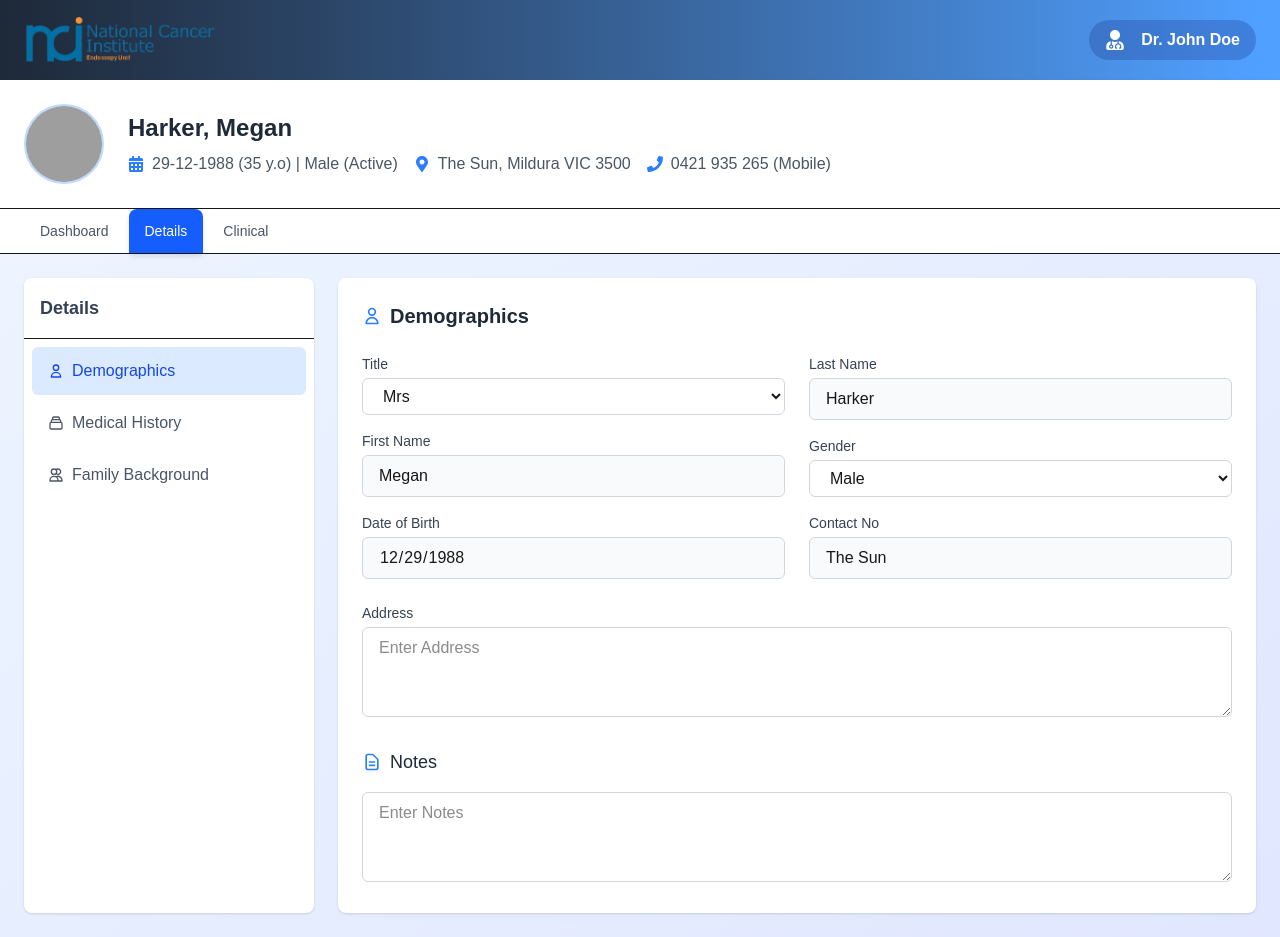
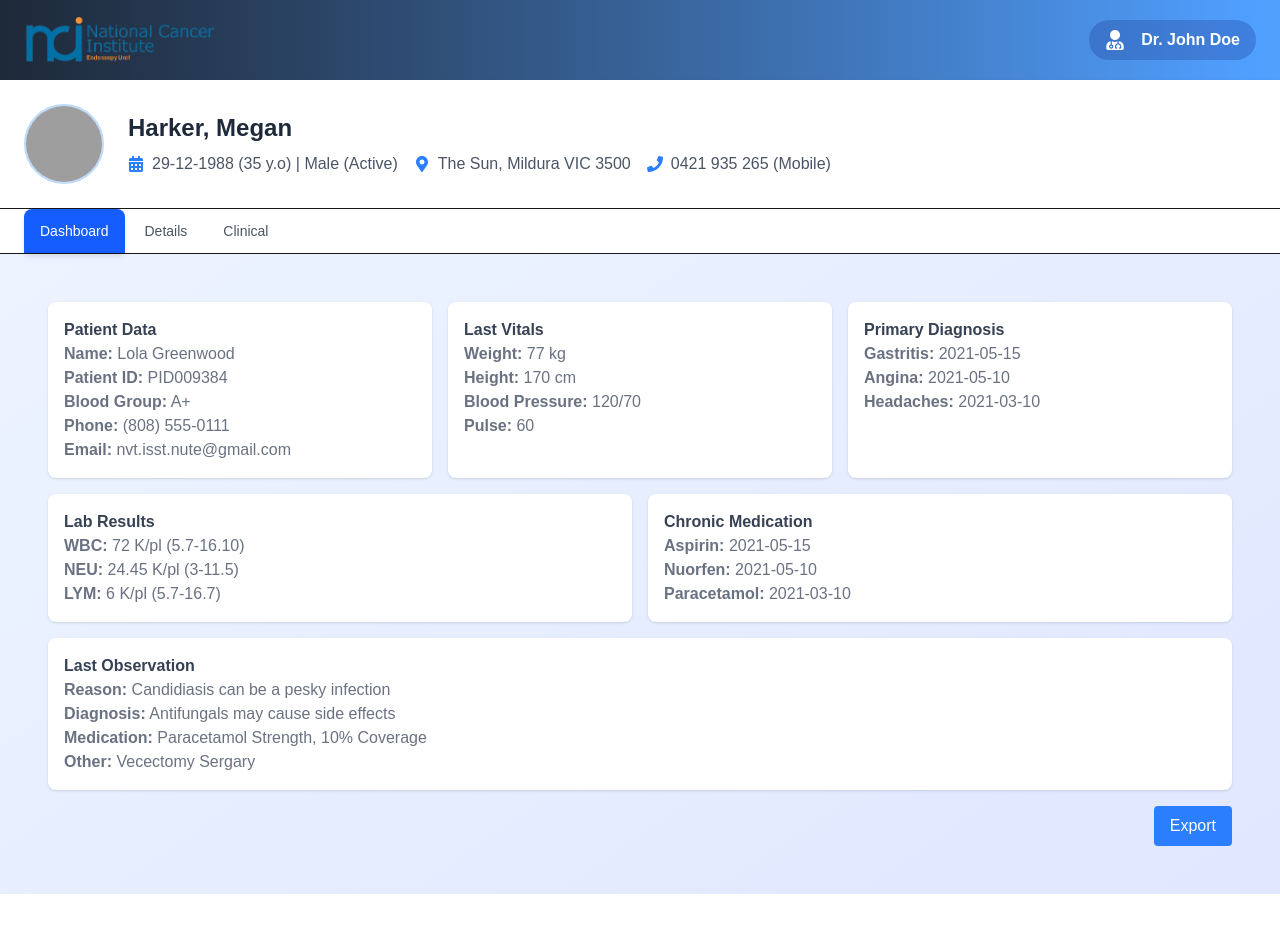
Before and after one commit to mtsachintha/apeksha, a Next.js app: page /details in a window 1280 px wide. After the commit the page ends 894 px from the top, so only its background shows below. Built offline with nearby package versions, Linux system fonts and the light colour scheme; grey boxes are pictures that could not be loaded.

Commit message:
Work on Progress Details Page - 1

```diff
--- a/src/app/details/page.tsx
+++ b/src/app/details/page.tsx
@@ -1,22 +1,35 @@
 "use client";
 
 import React, { useState } from "react";
-import { PlusCircle, Trash } from "lucide-react";
+import { PlusCircle, Trash , Save} from "lucide-react";
 import { FaUserMd, FaChevronDown, FaArrowRight, FaCalendarAlt, FaPhone, FaMapMarkerAlt } from "react-icons/fa";
 import Image from "next/image";
 
 const DetailsPage = () => {
-  const [activeTab, setActiveTab] = useState("details");
+  const [activeTab, setActiveTab] = useState("dashboard");
   const [activeSubSection, setActiveSubSection] = useState("demographics");
   const [menuOpen, setMenuOpen] = useState(false);
-  const [rows, setRows] = useState([{ disease: "", relationship: "" }]);
 
-  const addRow = () => {
-    setRows([...rows, { disease: "", relationship: "" }]);
+
+// Family History
+  const [familyHistory, setFamilyHistory] = useState([{ condition: "", relation: "" }]);
+const addFamilyRecord = () => {
+  setFamilyHistory([...familyHistory, { condition: "", relation: "" }]);
+};
+const removeFamilyRecord = (index: number) => {
+  setFamilyHistory(familyHistory.filter((_, i) => i !== index));
 };
 
-  const removeRow = (index: number) => {
-    setRows(rows.filter((_, i) => i !== index));
+//chronicIllnesses
+const [chronicIllnesses, setChronicIllnesses] = useState([""]);
+const addIllness = () => {
+  setChronicIllnesses([...chronicIllnesses, ""]);
+};
+const removeIllness = (index: number) => {
+  setChronicIllnesses(chronicIllnesses.filter((_, i) => i !== index));
+};
+const updateIllnesses = () => {
+  console.log("Updated illnesses:", chronicIllnesses);
 };
 
   return (
@@ -98,8 +111,65 @@ const DetailsPage = () => {
       {/* Main Content */}
       <div className="max-w-7xl mx-auto p-4 md:p-6">
       {activeTab === "dashboard" && (
-          <div className="bg-white rounded-lg shadow-sm p-6 text-center text-gray-500">
-            Dashboard content goes here
+  <div className="p-6">
+  <div className="grid grid-cols-1 md:grid-cols-3 gap-4">
+    {/* Patient Data */}
+    <div className="bg-white p-4 rounded-lg shadow text-gray-500">
+      <h2 className="font-semibold text-gray-700">Patient Data</h2>
+      <p><strong>Name:</strong> Lola Greenwood</p>
+      <p><strong>Patient ID:</strong> PID009384</p>
+      <p><strong>Blood Group:</strong> A+</p>
+      <p><strong>Phone:</strong> (808) 555-0111</p>
+      <p><strong>Email:</strong> nvt.isst.nute@gmail.com</p>
+    </div>
+
+    {/* Last Vitals */}
+    <div className="bg-white p-4 rounded-lg shadow text-gray-500">
+      <h2 className="font-semibold text-gray-700">Last Vitals</h2>
+      <p><strong>Weight:</strong> 77 kg</p>
+      <p><strong>Height:</strong> 170 cm</p>
+      <p><strong>Blood Pressure:</strong> 120/70</p>
+      <p><strong>Pulse:</strong> 60</p>
+    </div>
+
+    {/* Major Problems */}
+    <div className="bg-white p-4 rounded-lg shadow text-gray-500">
+      <h2 className="font-semibold text-gray-700">Primary Diagnosis</h2>
+      <p><strong>Gastritis:</strong> 2021-05-15</p>
+      <p><strong>Angina:</strong> 2021-05-10</p>
+      <p><strong>Headaches:</strong> 2021-03-10</p>
+    </div>
+  </div>
+
+  {/* Lab Results & Chronic Medication */}
+  <div className="grid grid-cols-1 md:grid-cols-2 gap-4 mt-4">
+    <div className="bg-white p-4 rounded-lg shadow text-gray-500">
+      <h2 className="font-semibold text-gray-700">Lab Results</h2>
+      <p><strong>WBC:</strong> 72 K/pl (5.7-16.10)</p>
+      <p><strong>NEU:</strong> 24.45 K/pl (3-11.5)</p>
+      <p><strong>LYM:</strong> 6 K/pl (5.7-16.7)</p>
+    </div>
+    <div className="bg-white p-4 rounded-lg shadow text-gray-500">
+      <h2 className="font-semibold text-gray-700">Chronic Medication</h2>
+      <p><strong>Aspirin:</strong> 2021-05-15</p>
+      <p><strong>Nuorfen:</strong> 2021-05-10</p>
+      <p><strong>Paracetamol:</strong> 2021-03-10</p>
+    </div>
+  </div>
+
+  {/* Last Visit */}
+  <div className="bg-white p-4 rounded-lg shadow mt-4 text-gray-500">
+    <h2 className="font-semibold text-gray-700">Last Observation</h2>
+    <p><strong>Reason:</strong> Candidiasis can be a pesky infection</p>
+    <p><strong>Diagnosis:</strong> Antifungals may cause side effects</p>
+    <p><strong>Medication:</strong> Paracetamol Strength, 10% Coverage</p>
+    <p><strong>Other:</strong> Vecectomy Sergary</p>
+  </div>
+
+  {/* Export Button */}
+  <div className="mt-4 text-right">
+    <button className="bg-blue-500 text-white px-4 py-2 rounded">Export</button>
+  </div>
 </div>
 )}
 
@@ -322,11 +392,49 @@ const DetailsPage = () => {
     </svg>
     Chronic Illnesses
   </h4>
-                        <textarea
-                          placeholder="Enter chronic illnesses"
+
+  {chronicIllnesses.map((illness, index) => (
+    <div key={index} className="flex items-center space-x-2 mb-2">
+      <input
+        type="text"
+        placeholder="Enter chronic illness"
+        value={illness}
+        onChange={(e) => {
+          const newIllnesses = [...chronicIllnesses];
+          newIllnesses[index] = e.target.value;
+          setChronicIllnesses(newIllnesses);
+        }}
         className="w-full border border-gray-300 rounded-md px-4 py-2 focus:ring-2 focus:ring-blue-500 focus:border-transparent"
-                          rows={3}
       />
+      {chronicIllnesses.length > 1 && (
+        <button
+          onClick={() => removeIllness(index)}
+          className="p-2 text-red-500 hover:text-red-700 rounded-md hover:bg-red-50 transition-colors"
+        >
+          <Trash size={18} />
+        </button>
+      )}
+    </div>
+  ))}
+
+   {/* Buttons aligned to the right */}
+   <div className="flex justify-end space-x-2 mt-4">
+    <button
+      onClick={addIllness}
+      className="flex items-center text-blue-500 px-4 py-2 rounded-md hover:bg-blue-200 transition-colors"
+    >
+      <PlusCircle size={20} className="mr-2" />
+      Add More
+    </button>
+
+    <button
+      onClick={updateIllnesses}
+      className="flex items-center text-green-600 px-4 py-2 rounded-md hover:bg-green-200 transition-colors"
+    >
+      <Save size={20} className="mr-2" />
+      Update
+    </button>
+  </div>
 </div>
 
                       <div>
@@ -376,23 +484,26 @@ const DetailsPage = () => {
                     <table className="min-w-full divide-y divide-gray-200">
                       <thead className="bg-gray-50">
                         <tr>
-                            <th className="px-6 py-3 text-left text-xs font-medium text-gray-500 uppercase tracking-wider">Hereditary Disease</th>
-                            <th className="px-6 py-3 text-left text-xs font-medium text-gray-500 uppercase tracking-wider">Relationship</th>
-                            <th className="px-6 py-3 text-left text-xs font-medium text-gray-500 uppercase tracking-wider">Actions</th>
+                          <th className="px-6 py-3 text-left text-xs font-medium text-gray-500 uppercase tracking-wider">
+                            Hereditary Condition
+                          </th>
+                          <th className="px-6 py-3 text-left text-xs font-medium text-gray-500 uppercase tracking-wider">
+                            Relation
+                          </th>
                         </tr>
                       </thead>
                       <tbody className="bg-white divide-y divide-gray-200">
-                          {rows.map((row, index) => (
+                        {familyHistory.map((record, index) => (
                           <tr key={index}>
                             <td className="px-6 py-4 whitespace-nowrap">
                               <input
                                 type="text"
                                 placeholder="E.g., Diabetes"
-                                  value={row.disease}
+                                value={record.condition}
                                 onChange={(e) => {
-                                    const newRows = [...rows];
-                                    newRows[index].disease = e.target.value;
-                                    setRows(newRows);
+                                  const newHistory = [...familyHistory];
+                                  newHistory[index].condition = e.target.value;
+                                  setFamilyHistory(newHistory);
                                 }}
                                 className="w-full border border-gray-300 rounded-md px-3 py-2 focus:ring-2 focus:ring-blue-500 focus:border-transparent"
                               />
@@ -402,17 +513,17 @@ const DetailsPage = () => {
                                 <input
                                   type="text"
                                   placeholder="E.g., Father"
-                                    value={row.relationship}
+                                  value={record.relation}
                                   onChange={(e) => {
-                                      const newRows = [...rows];
-                                      newRows[index].relationship = e.target.value;
-                                      setRows(newRows);
+                                    const newHistory = [...familyHistory];
+                                    newHistory[index].relation = e.target.value;
+                                    setFamilyHistory(newHistory);
                                   }}
                                   className="w-full border border-gray-300 rounded-md px-3 py-2 focus:ring-2 focus:ring-blue-500 focus:border-transparent"
                                 />
-                                  {rows.length > 1 && (
+                                {familyHistory.length > 1 && (
                                   <button
-                                      onClick={() => removeRow(index)}
+                                    onClick={() => removeFamilyRecord(index)}
                                     className="p-2 text-red-500 hover:text-red-700 rounded-md hover:bg-red-50 transition-colors"
                                   >
                                     <Trash size={18} />
@@ -420,16 +531,7 @@ const DetailsPage = () => {
                                 )}
                               </div>
                             </td>
-                              <td className="px-6 py-4 whitespace-nowrap text-right text-sm font-medium">
-                                {index === rows.length - 1 && (
-                                  <button
-                                    onClick={addRow}
-                                    className="text-blue-600 hover:text-blue-900"
-                                  >
-                                    <PlusCircle size={20} className="inline mr-1" />
-                                  </button>
-                                )}
-                              </td>
+                            <td className="px-6 py-4 whitespace-nowrap text-right text-sm font-medium"></td>
                           </tr>
                         ))}
                       </tbody>
@@ -438,7 +540,7 @@ const DetailsPage = () => {
 
                   <div className="mt-4">
                     <button
-                        onClick={addRow}
+                      onClick={addFamilyRecord}
                       className="flex items-center text-blue-600 hover:text-blue-800 font-medium"
                     >
                       <PlusCircle size={20} className="mr-2" />
```
Lines whose indentation alone changed are shown as unchanged.
